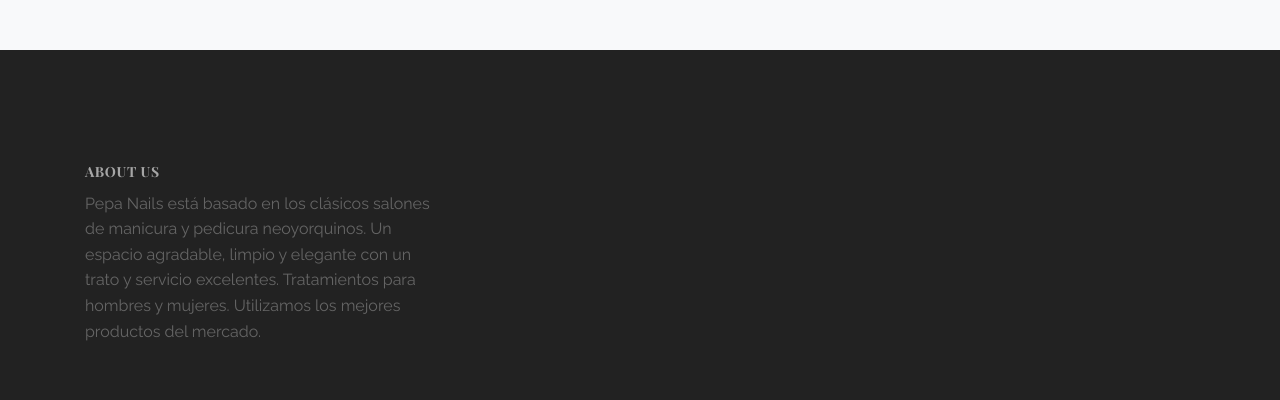
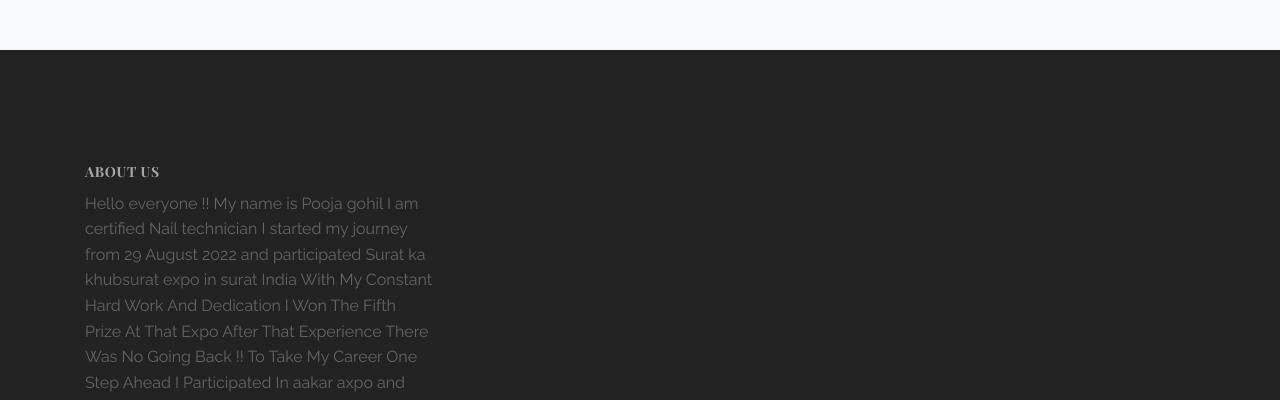
Before and after one commit to yashgohel25/nail, a plain HTML site: page index.html in a window 1280 px wide. Shown: the part 5286-5686 px from the top of the page. Drawn offline with nearby package versions, Linux system fonts and the light colour scheme; some packages are replaced by stand-ins of ours; files that its build step writes are made by us from their sources; no server answers; files whose address does not match are found by name; a web font is replaced by a local one.

Commit message:
Update index.html

```diff
--- a/index.html
+++ b/index.html
@@ -449,8 +449,19 @@
 					<div class="row">
 						<div class="col-md-4 site-animate">
 							<h2 class="site-heading-2">About us</h2>
-							<p>Pepa Nails está basado en los clásicos salones de manicura y pedicura neoyorquinos. Un espacio agradable, limpio y elegante con un trato y servicio excelentes. Tratamientos para hombres y mujeres. Utilizamos los mejores productos del mercado.
-							</p>
+							<p>Hello everyone !!
+
+My name is Pooja gohil
+I am certified Nail technician
+
+I started my journey from 29 August 2022 and participated
+Surat ka khubsurat expo in surat India With My Constant Hard Work And Dedication I Won The Fifth Prize At That Expo After That Experience There Was No Going Back !!
+
+To Take My Career One Step Ahead I
+Participated In aakar axpo and beasa international I won in the top 20 world book of record London
+
+I Am Immensely Passionate Towards Nails And Love To Show My Creativity
+Through Nails.</p>
 						</div>
 						<div class="col-md-1"></div>
 						<div class="col-md-3 site-animate">
```
